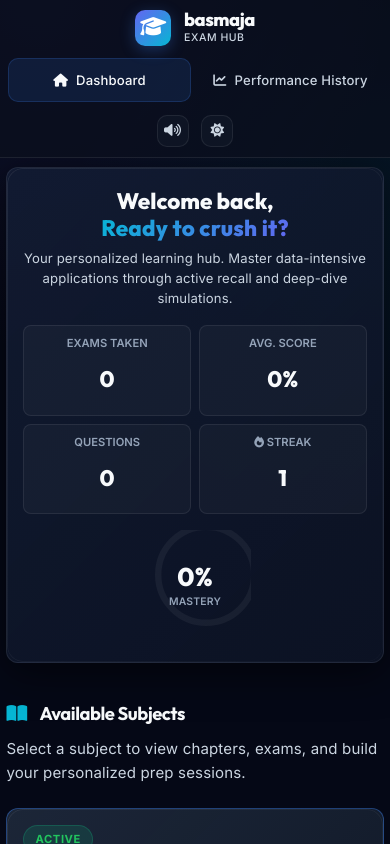
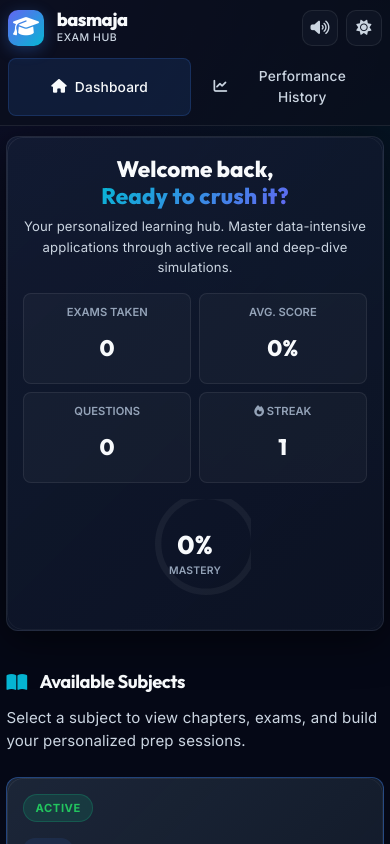
Before and after one commit to Zyad256/Exams, a React (Vite) app in the folder frontend/: page / in a window 390 px wide. Shown: the top 844 px of the page. Built offline with nearby package versions, Linux system fonts and the light colour scheme.

Commit message:
Engineered premium mobile 2-row grid mapping for Navbar Header Container

```diff
--- a/frontend/src/mobile-hotfix.css
+++ b/frontend/src/mobile-hotfix.css
@@ -316,6 +316,28 @@
 
   .header-container {
     padding: 0.6rem 0.5rem !important;
+    display: grid !important;
+    grid-template-columns: 1fr auto !important;
+    grid-template-rows: auto auto !important;
+    gap: 0.8rem !important;
+    align-items: center !important;
+  }
+
+  .logo-section {
+    grid-column: 1;
+    grid-row: 1;
+    margin: 0 !important;
+    justify-self: start;
+    width: fit-content;
+  }
+
+  .header-controls {
+    grid-column: 2;
+    grid-row: 1;
+    justify-self: end;
+    display: flex !important;
+    gap: 0.5rem !important;
+    margin-top: 0 !important;
   }
 
   .card,
@@ -407,28 +429,28 @@
 
   /* Compact Header Trims */
   .nav-links {
-    gap: 0.5rem !important;
+    grid-column: 1 / -1;
+    grid-row: 2;
+    display: flex !important;
+    gap: 0.6rem !important;
     flex-wrap: wrap !important;
     justify-content: center !important;
   }
 
-  .nav-item {
-    padding: 0.4rem 0.6rem !important;
-    font-size: 0.85rem !important;
+  .nav-link {
+    padding: 0.5rem 0.8rem !important;
+    font-size: 0.86rem !important;
     min-height: 0px !important;
-  }
-
-  .header-actions {
-    gap: 0.5rem !important;
-    margin-top: 0.5rem !important;
-    width: 100% !important;
-    justify-content: center !important;
+    flex: 1;
+    text-align: center;
+    border-radius: 8px !important;
   }
 
   .control-btn {
-    width: 32px !important;
-    height: 32px !important;
-    font-size: 0.85rem !important;
+    width: 36px !important;
+    height: 36px !important;
+    font-size: 0.95rem !important;
+    border-radius: 10px !important;
   }
 
   /* History Tables Overflow Safety */
```
